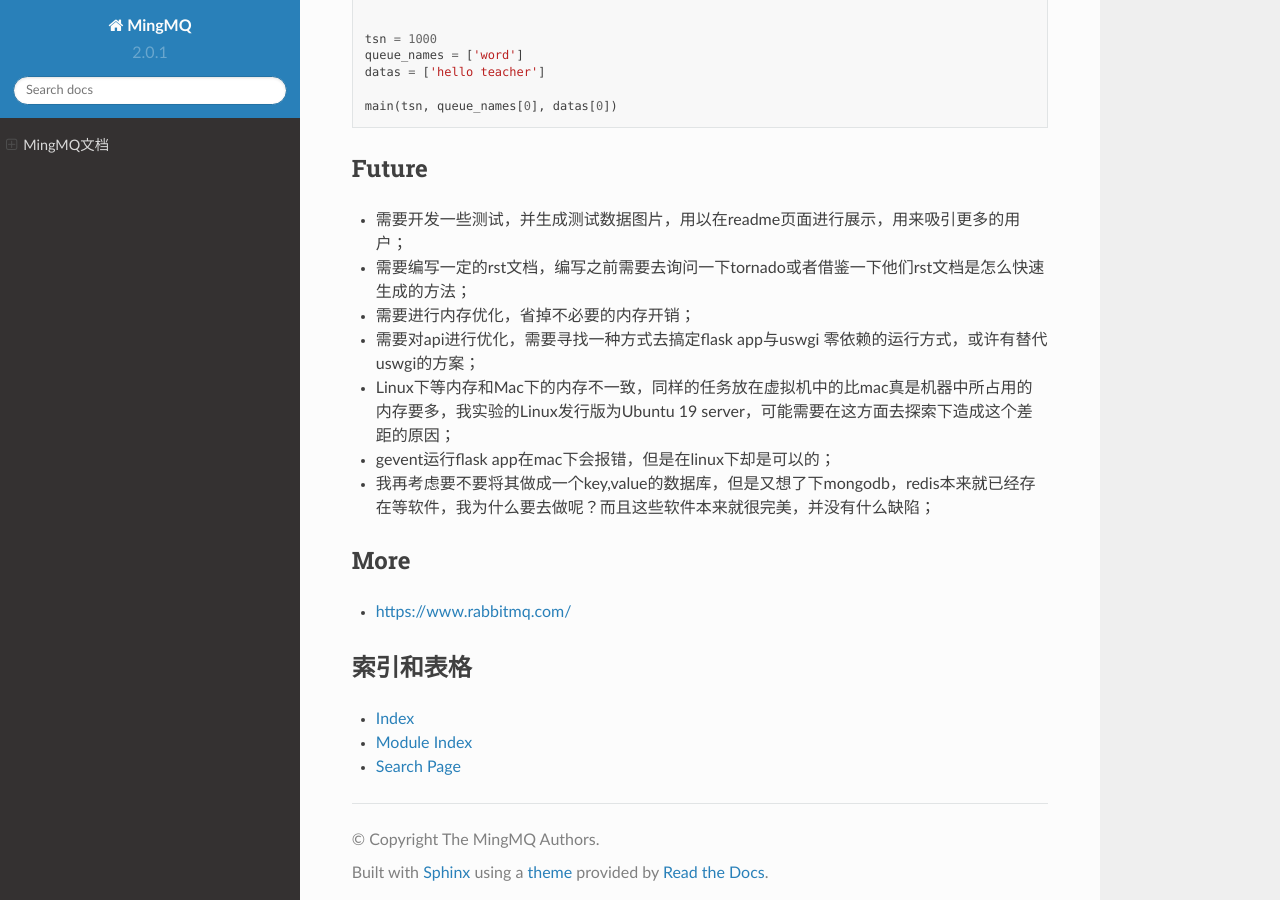
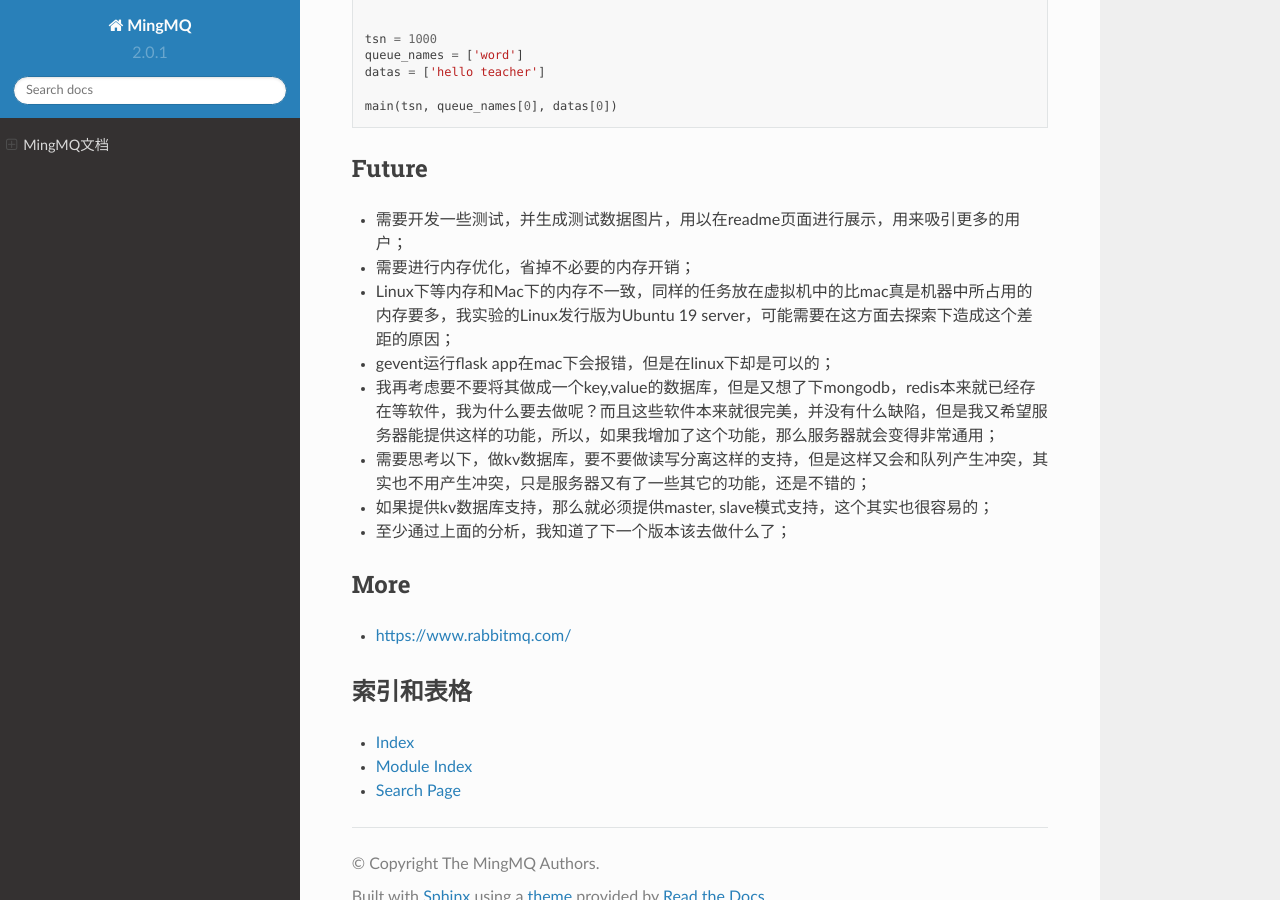
Before and after one commit to syz-lm/MingMQ, a Sphinx documentation site: the page built from doc/index.rst, in a window 1280 px wide and 900 px high, scrolled down 3451 px. Built offline with Sphinx 7.4.7 and the Read the Docs theme 2.0.0, drawn with Linux system fonts in a browser that asks for light colours.

Commit message:
我想用用rst文档了。

```diff
--- a/doc/index.rst
+++ b/doc/index.rst
@@ -164,12 +164,13 @@ Future
 ---------
 
 * 需要开发一些测试，并生成测试数据图片，用以在readme页面进行展示，用来吸引更多的用户；
-* 需要编写一定的rst文档，编写之前需要去询问一下tornado或者借鉴一下他们rst文档是怎么快速生成的方法；
 * 需要进行内存优化，省掉不必要的内存开销；
-* 需要对api进行优化，需要寻找一种方式去搞定flask app与uswgi 零依赖的运行方式，或许有替代uswgi的方案；
 * Linux下等内存和Mac下的内存不一致，同样的任务放在虚拟机中的比mac真是机器中所占用的内存要多，我实验的Linux发行版为Ubuntu 19 server，可能需要在这方面去探索下造成这个差距的原因；
 * gevent运行flask app在mac下会报错，但是在linux下却是可以的；
-* 我再考虑要不要将其做成一个key,value的数据库，但是又想了下mongodb，redis本来就已经存在等软件，我为什么要去做呢？而且这些软件本来就很完美，并没有什么缺陷；
+* 我再考虑要不要将其做成一个key,value的数据库，但是又想了下mongodb，redis本来就已经存在等软件，我为什么要去做呢？而且这些软件本来就很完美，并没有什么缺陷，但是我又希望服务器能提供这样的功能，所以，如果我增加了这个功能，那么服务器就会变得非常通用；
+* 需要思考以下，做kv数据库，要不要做读写分离这样的支持，但是这样又会和队列产生冲突，其实也不用产生冲突，只是服务器又有了一些其它的功能，还是不错的；
+* 如果提供kv数据库支持，那么就必须提供master, slave模式支持，这个其实也很容易的；
+* 至少通过上面的分析，我知道了下一个版本该去做什么了；
 
 More
 -------
```
Also changed, not shown: other parts of doc/index.rst (+2 -2 lines), README.rst (+5 -3 lines), doc/_static/logo.jpg (added), doc/_static/web_console.png (added), 1 other file.
